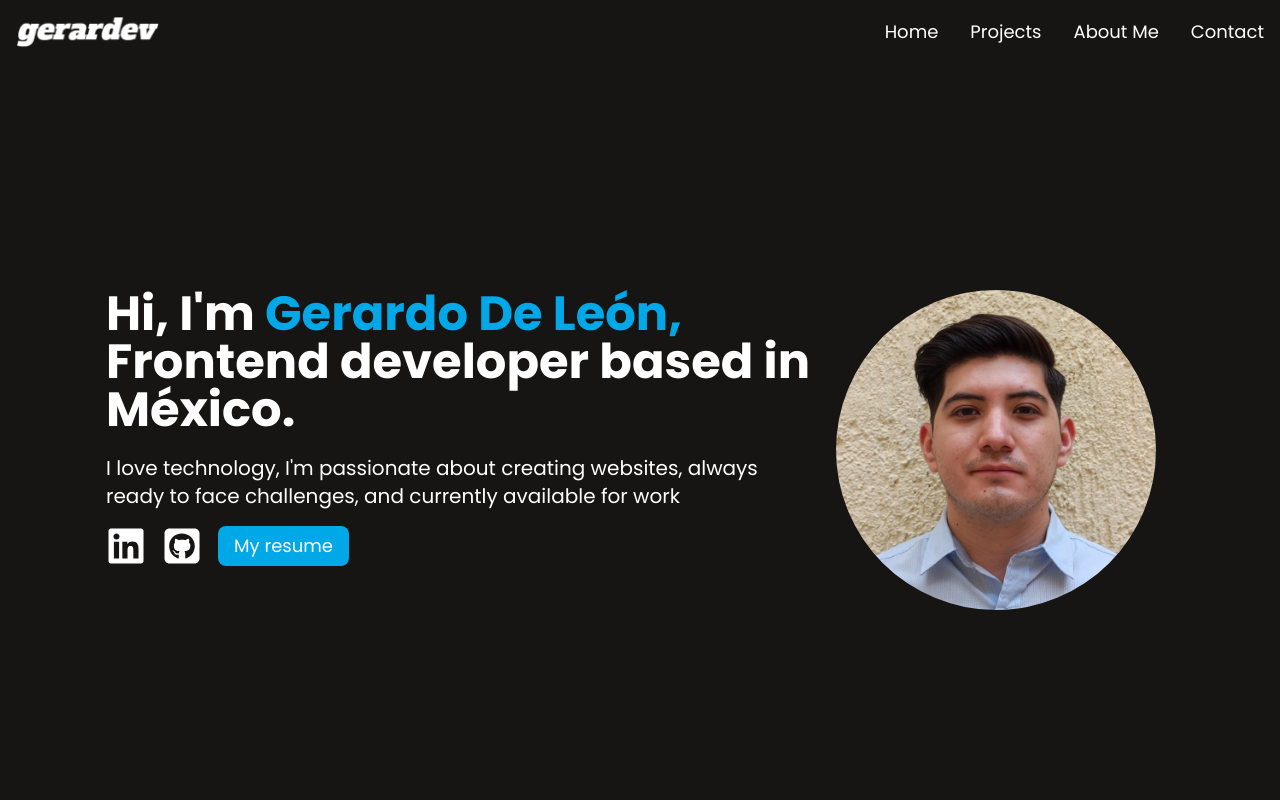
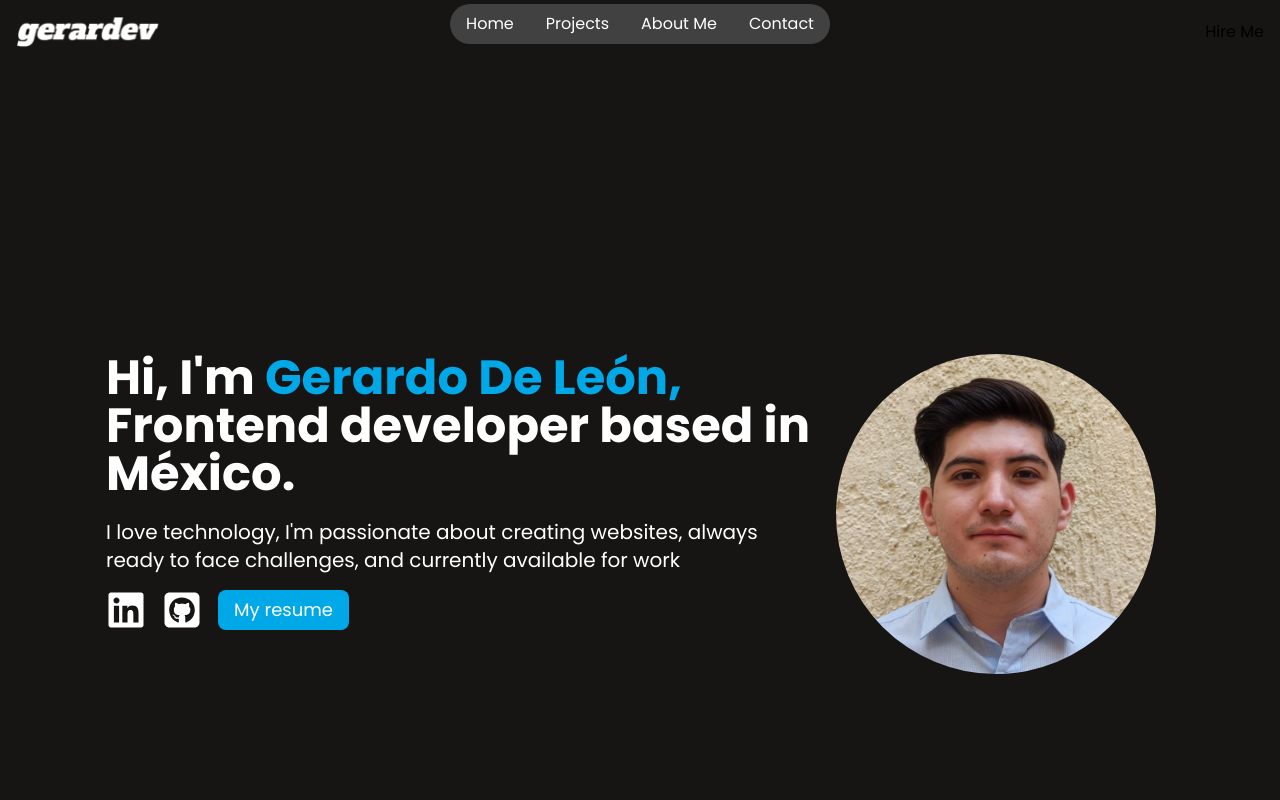
Before and after one commit to GerardoGarcia79/gerardodlg, a React (Vite) app: page / in a window 1280 px wide. Shown: the top 800 px of the page. Built offline with nearby package versions, Linux system fonts and the light colour scheme.

Commit message:
Changes NavBar and create fixed Nav to navigate.

```diff
--- a/src/App.tsx
+++ b/src/App.tsx
@@ -3,6 +3,7 @@ import AboutMe from "./components/AboutMe";
 import Contact from "./components/Contact";
 import Footer from "./components/Footer";
 import HeaderSection from "./components/HeaderSection";
+import Nav from "./components/Nav";
 import NavBar from "./components/NavBar";
 import ProjectsSection from "./components/ProjectsSection";
 import StackSection from "./components/StackSection";
@@ -10,8 +11,9 @@ import StackSection from "./components/StackSection";
 function App() {
   return (
     <div className="w-full min-h-screen bg-[#161513]">
+      <NavBar />
+        <Nav />
       <div className=" max-w-[1100px] mx-auto p-4">
-        <NavBar />
         <HeaderSection />
         <ProjectsSection />
         <StackSection />
--- /dev/null
+++ b/src/components/Nav.tsx
@@ -0,0 +1,28 @@
+import { FontAwesomeIcon } from "@fortawesome/react-fontawesome";
+import { faBars } from "@fortawesome/free-solid-svg-icons/faBars";
+
+const Nav = () => {
+  return (
+    <>
+    <FontAwesomeIcon icon={faBars} className="w-9 h-9 md:hidden fixed top-2 right-2 text-white z-10" />
+    <div className="bg-[#414141] rounded-full fixed w-fit text-center top-1 left-1/2 -translate-x-1/2 z-10">
+        <ul className="flex justify-center text-white text-base md:[&_*]:p-2">
+            <li className="hidden md:list-item">
+              <a href="#header">Home</a>
+            </li>
+            <li className="hidden md:list-item">
+              <a href="#projects">Projects</a>
+            </li>
+            <li className="hidden md:list-item">
+              <a href="#about-me">About Me</a>
+            </li>
+            <li className="hidden md:list-item">
+              <a href="#contact">Contact</a>
+            </li>
+          </ul>
+    </div>
+    </>
+  )
+}
+
+export default Nav
--- a/src/components/NavBar.tsx
+++ b/src/components/NavBar.tsx
@@ -1,28 +1,12 @@
-import { FontAwesomeIcon } from "@fortawesome/react-fontawesome";
+
 import logoWhite from "../assets/logo-white.png";
-import { faBars } from "@fortawesome/free-solid-svg-icons/faBars";
 
 const NavBar = () => {
   return (
-    <div className="fixed top-0 left-0 w-full p-4 flex justify-between items-center">
+    <div className="hidden md:w-full md:p-4 md:flex md:justify-between md:items-center">
       <img src={logoWhite} alt="Logo" className="w-44 md:w-36" />
-      <ul className="flex text-white text-lg md:[&_*]:ml-4">
-        <li>
-          <FontAwesomeIcon icon={faBars} className="w-8 h-8 md:hidden" />
-        </li>
-        <li className="hidden md:list-item">
-          <a href="#header">Home</a>
-        </li>
-        <li className="hidden md:list-item">
-          <a href="#projects">Projects</a>
-        </li>
-        <li className="hidden md:list-item">
-          <a href="#about-me">About Me</a>
-        </li>
-        <li className="hidden md:list-item">
-          <a href="#contact">Contact</a>
-        </li>
-      </ul>
+
+      <button>Hire Me</button>
     </div>
   );
 };
--- a/src/index.css
+++ b/src/index.css
@@ -1,3 +1,13 @@
 @tailwind base;
 @tailwind components;
 @tailwind utilities;
+
+html {
+    scroll-behavior: smooth;
+  }
+
+@media (prefers-reduced-motion: reduce) {
+    html {
+        scroll-behavior: auto;
+    }
+}
```
